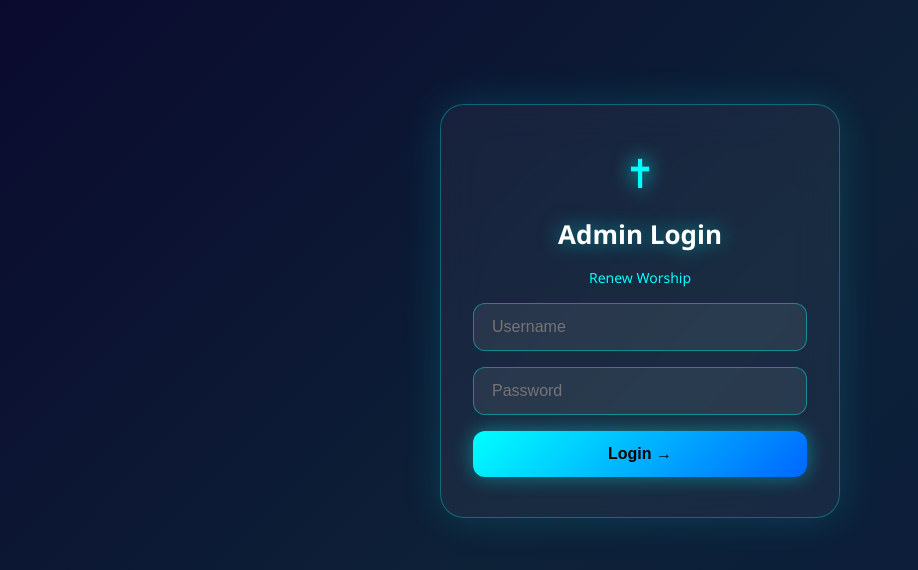
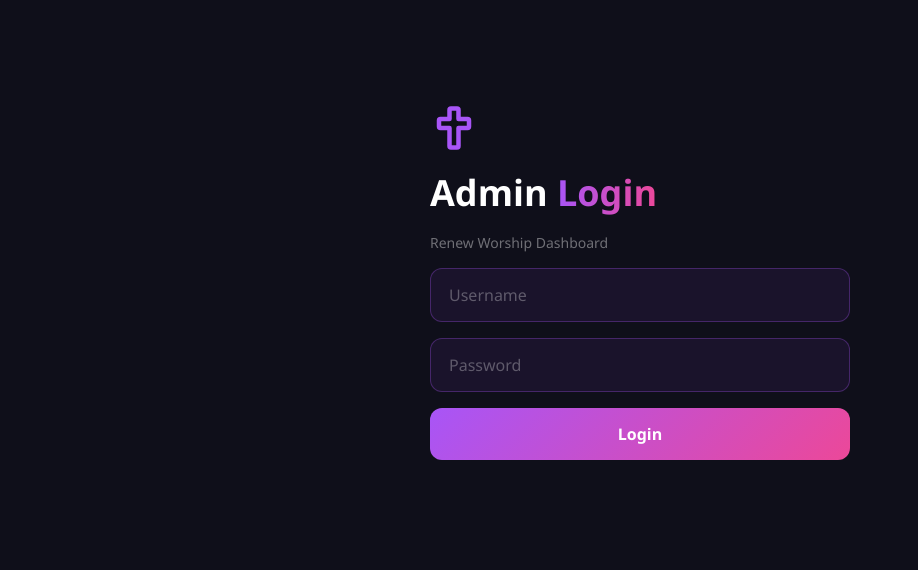
Before and after one commit to Evanjosephj/renew-worship, a React (Create React App) app in the folder frontend/: page /Anandhkumarwc/admin in a window 1280 px wide. Shown: the top 570 px of the page, without its empty margins (0-918 px from the left). Built offline with nearby package versions, Linux system fonts and the light colour scheme.

Commit message:
prevent duplicate registrations

```diff
--- a/frontend/src/pages/AdminPanel.js
+++ b/frontend/src/pages/AdminPanel.js
@@ -1,11 +1,14 @@
-import React, { useState, useEffect, useCallback  } from 'react';
+import React, { useState, useEffect, useCallback } from 'react';
 import axios from 'axios';
+import { PiCrossBold } from 'react-icons/pi';
+import { RiSearchLine, RiLogoutBoxLine, RiRefreshLine, RiUserLine, RiMenLine, RiWomenLine, RiWhatsappLine, RiMailLine } from 'react-icons/ri';
 
 export default function AdminPanel() {
   const [username, setUsername] = useState('');
   const [password, setPassword] = useState('');
   const [token, setToken] = useState(localStorage.getItem('adminToken') || '');
   const [data, setData] = useState([]);
+  const [search, setSearch] = useState('');
   const [error, setError] = useState('');
   const [loading, setLoading] = useState(false);
 
@@ -48,48 +51,146 @@
 
   const formatDate = (date) => new Date(date).toLocaleString('en-IN');
 
+  const filtered = data.filter(r =>
+    r.name.toLowerCase().includes(search.toLowerCase()) ||
+    r.phone.includes(search)
+  );
+
+  const totalMale = data.filter(r => r.gender === 'Male').length;
+  const totalFemale = data.filter(r => r.gender === 'Female').length;
+  const totalWhatsapp = data.filter(r => r.updatePreference === 'whatsapp' || r.updatePreference === 'both').length;
+  const totalEmail = data.filter(r => r.updatePreference === 'email' || r.updatePreference === 'both').length;
+
   // LOGIN PAGE
   if (!token) return (
     <div style={styles.bg}>
+      <style>{`
+        * { box-sizing: border-box; }
+        input, button { font-family: inherit; }
+        input::placeholder { color: rgba(255,255,255,0.3); }
+        input:focus { border-color: #a855f7 !important; outline: none; }
+        @media (max-width: 480px) {
+          .login-title { font-size: 28px !important; }
+        }
+      `}</style>
       <div style={styles.loginCard}>
-        <div style={styles.cross}>✝</div>
-        <h1 style={styles.title}>Admin Login</h1>
-        <p style={styles.subtitle}>Renew Worship</p>
-        <input style={styles.input} placeholder="Username"
-          value={username} onChange={e => setUsername(e.target.value)} />
-        <input style={styles.input} placeholder="Password" type="password"
-          value={password} onChange={e => setPassword(e.target.value)}
-          onKeyDown={e => e.key === 'Enter' && handleLogin()} />
+        <PiCrossBold size={48} color="#a855f7" />
+        <h1 className="login-title" style={styles.loginTitle}>
+          Admin <span style={styles.grad}>Login</span>
+        </h1>
+        <p style={styles.loginSub}>Renew Worship Dashboard</p>
+        <input
+          style={styles.input}
+          placeholder="Username"
+          value={username}
+          onChange={e => setUsername(e.target.value)}
+        />
+        <input
+          style={styles.input}
+          placeholder="Password"
+          type="password"
+          value={password}
+          onChange={e => setPassword(e.target.value)}
+          onKeyDown={e => e.key === 'Enter' && handleLogin()}
+        />
         {error && <p style={styles.error}>{error}</p>}
-        <button style={styles.btn} onClick={handleLogin}>Login →</button>
+        <button style={styles.btn} onClick={handleLogin}>Login</button>
       </div>
     </div>
   );
 
-  // ADMIN DASHBOARD
+  // DASHBOARD
   return (
     <div style={styles.bg}>
+      <style>{`
+        * { box-sizing: border-box; }
+        input, button { font-family: inherit; }
+        input::placeholder { color: rgba(255,255,255,0.3); }
+        input:focus { border-color: #a855f7 !important; outline: none; }
+        ::-webkit-scrollbar { width: 6px; height: 6px; }
+        ::-webkit-scrollbar-track { background: rgba(168,85,247,0.05); }
+        ::-webkit-scrollbar-thumb { background: rgba(168,85,247,0.3); border-radius: 4px; }
+        @media (max-width: 768px) {
+          .stat-grid { grid-template-columns: repeat(2, 1fr) !important; }
+          .dash-title { font-size: 22px !important; }
+          .top-bar { flex-direction: column !important; align-items: flex-start !important; gap: 12px !important; }
+        }
+        @media (max-width: 480px) {
+          .stat-grid { grid-template-columns: repeat(2, 1fr) !important; }
+        }
+      `}</style>
+
       <div style={styles.dashboard}>
 
         {/* Header */}
-        <div style={styles.header}>
-          <div>
-            <h1 style={styles.title}>✝ Renew Worship</h1>
-            <p style={styles.subtitle}>Registration Dashboard</p>
+        <div className="top-bar" style={styles.topBar}>
+          <div style={styles.topLeft}>
+            <PiCrossBold size={28} color="#a855f7" />
+            <div>
+              <h1 className="dash-title" style={styles.dashTitle}>
+                Renew <span style={styles.grad}>Worship</span>
+              </h1>
+              <p style={styles.dashSub}>Registration Dashboard</p>
+            </div>
           </div>
-          <div style={styles.headerRight}>
-            <div style={styles.badge}>{data.length} Registered</div>
-            <button style={styles.logoutBtn} onClick={handleLogout}>Logout</button>
+          <div style={styles.topRight}>
+            <button style={styles.refreshBtn} onClick={fetchData}>
+              <RiRefreshLine size={18} />
+              {loading ? 'Loading...' : 'Refresh'}
+            </button>
+            <button style={styles.logoutBtn} onClick={handleLogout}>
+              <RiLogoutBoxLine size={18} />
+              Logout
+            </button>
           </div>
         </div>
 
-        {/* Refresh Button */}
-        <button style={styles.refreshBtn} onClick={fetchData}>
-          🔄 Refresh Data
-        </button>
+        {/* Stat Cards */}
+        <div className="stat-grid" style={styles.statGrid}>
+          <div style={styles.statCard}>
+            <RiUserLine size={24} color="#a855f7" />
+            <div style={styles.statNum}>{data.length}</div>
+            <div style={styles.statLabel}>Total</div>
+          </div>
+          <div style={styles.statCard}>
+            <RiMenLine size={24} color="#60a5fa" />
+            <div style={styles.statNum}>{totalMale}</div>
+            <div style={styles.statLabel}>Male</div>
+          </div>
+          <div style={styles.statCard}>
+            <RiWomenLine size={24} color="#ec4899" />
+            <div style={styles.statNum}>{totalFemale}</div>
+            <div style={styles.statLabel}>Female</div>
+          </div>
+          <div style={styles.statCard}>
+            <RiWhatsappLine size={24} color="#25D366" />
+            <div style={styles.statNum}>{totalWhatsapp}</div>
+            <div style={styles.statLabel}>WhatsApp</div>
+          </div>
+          <div style={styles.statCard}>
+            <RiMailLine size={24} color="#f59e0b" />
+            <div style={styles.statNum}>{totalEmail}</div>
+            <div style={styles.statLabel}>Email</div>
+          </div>
+        </div>
 
-        {loading && <p style={styles.subtitle}>Loading...</p>}
+        {/* Search */}
+        <div style={styles.searchWrap}>
+          <RiSearchLine size={18} color="#a855f7" style={styles.searchIcon} />
+          <input
+            style={styles.searchInput}
+            placeholder="Search by name or phone..."
+            value={search}
+            onChange={e => setSearch(e.target.value)}
+          />
+        </div>
+
         {error && <p style={styles.error}>{error}</p>}
+
+        {/* Results count */}
+        <p style={styles.resultCount}>
+          Showing <span style={{ color: '#a855f7', fontWeight: 700 }}>{filtered.length}</span> of {data.length} registrations
+        </p>
 
         {/* Table */}
         <div style={styles.tableWrapper}>
@@ -102,30 +203,53 @@
               </tr>
             </thead>
             <tbody>
-              {data.length === 0 ? (
+              {filtered.length === 0 ? (
                 <tr>
-                  <td colSpan="9" style={{ ...styles.td, textAlign: 'center', color: 'rgba(255,255,255,0.4)' }}>
-                    No registrations yet
+                  <td colSpan="9" style={{ ...styles.td, textAlign: 'center', color: 'rgba(255,255,255,0.3)', padding: '40px' }}>
+                    No registrations found
                   </td>
                 </tr>
               ) : (
-                data.map((row, i) => (
-                  <tr key={row._id} style={i % 2 === 0 ? styles.trEven : styles.trOdd}>
+                filtered.map((row, i) => (
+                  <tr key={row._id}
+                    style={{ background: i % 2 === 0 ? 'rgba(168,85,247,0.03)' : 'transparent' }}
+                    onMouseEnter={e => e.currentTarget.style.background = 'rgba(168,85,247,0.08)'}
+                    onMouseLeave={e => e.currentTarget.style.background = i % 2 === 0 ? 'rgba(168,85,247,0.03)' : 'transparent'}
+                  >
                     <td style={styles.td}>{i + 1}</td>
-                    <td style={styles.td}>{row.name}</td>
-                    <td style={styles.td}>{row.gender}</td>
+                    <td style={{ ...styles.td, fontWeight: 600, color: '#fff' }}>{row.name}</td>
+                    <td style={styles.td}>
+                      <span style={{
+                        ...styles.badge,
+                        background: row.gender === 'Male' ? 'rgba(96,165,250,0.15)' : 'rgba(236,72,153,0.15)',
+                        color: row.gender === 'Male' ? '#60a5fa' : '#ec4899',
+                        border: `1px solid ${row.gender === 'Male' ? 'rgba(96,165,250,0.3)' : 'rgba(236,72,153,0.3)'}`,
+                      }}>
+                        {row.gender}
+                      </span>
+                    </td>
                     <td style={styles.td}>{row.phone}</td>
                     <td style={styles.td}>
-                      <span style={row.whatsapp ? styles.yes : styles.no}>
-                        {row.whatsapp ? '✅ ' + row.whatsapp : '❌ No'}
-                      </span>
+                      {row.whatsapp
+                        ? <span style={{ color: '#25D366', fontWeight: 600, display: 'flex', alignItems: 'center', gap: 4 }}>
+                            <RiWhatsappLine size={14} /> {row.whatsapp}
+                          </span>
+                        : <span style={{ color: 'rgba(255,255,255,0.2)' }}>—</span>
+                      }
                     </td>
-                    <td style={styles.td}>{row.email || '—'}</td>
+                    <td style={styles.td}>
+                      {row.email
+                        ? <span style={{ color: '#f59e0b', fontSize: 12 }}>{row.email}</span>
+                        : <span style={{ color: 'rgba(255,255,255,0.2)' }}>—</span>
+                      }
+                    </td>
                     <td style={styles.td}>
                       <span style={styles.prefBadge}>{row.updatePreference}</span>
                     </td>
-                    <td style={styles.td}>{row.message || '—'}</td>
-                    <td style={styles.td}>{formatDate(row.registeredDate)}</td>
+                    <td style={{ ...styles.td, maxWidth: 160, overflow: 'hidden', textOverflow: 'ellipsis', whiteSpace: 'nowrap' }}>
+                      {row.message || <span style={{ color: 'rgba(255,255,255,0.2)' }}>—</span>}
+                    </td>
+                    <td style={{ ...styles.td, whiteSpace: 'nowrap', fontSize: 12 }}>{formatDate(row.registeredDate)}</td>
                   </tr>
                 ))
               )}
@@ -140,78 +264,218 @@
 const styles = {
   bg: {
     minHeight: '100vh',
-    background: 'linear-gradient(135deg, #0a0a2e 0%, #0d2137 50%, #0a1a3e 100%)',
-    padding: 24, display: 'flex', alignItems: 'flex-start', justifyContent: 'center'
+    background: '#0f0f1a',
+    padding: '24px 20px',
+    display: 'flex',
+    alignItems: 'flex-start',
+    justifyContent: 'center',
   },
   loginCard: {
-    marginTop: 80, background: 'rgba(255,255,255,0.05)', backdropFilter: 'blur(20px)',
-    border: '1.5px solid rgba(0,255,255,0.3)', borderRadius: 24,
-    padding: '40px 32px', width: '100%', maxWidth: 400,
-    display: 'flex', flexDirection: 'column', gap: 16, alignItems: 'center',
-    boxShadow: '0 0 40px rgba(0,255,255,0.15)'
+    marginTop: 80,
+    display: 'flex',
+    flexDirection: 'column',
+    alignItems: 'flex-start',
+    gap: 16,
+    width: '100%',
+    maxWidth: 420,
   },
-  dashboard: { width: '100%', maxWidth: 1200 },
-  header: {
-    display: 'flex', justifyContent: 'space-between', alignItems: 'center',
-    marginBottom: 24, flexWrap: 'wrap', gap: 12
+  loginTitle: {
+    fontSize: 36,
+    fontWeight: 800,
+    color: '#fff',
+    margin: 0,
   },
-  headerRight: { display: 'flex', gap: 12, alignItems: 'center' },
-  cross: { fontSize: 40, color: '#00ffff', textShadow: '0 0 20px #00ffff' },
-  title: {
-    fontSize: 26, fontWeight: 800, color: '#fff',
-    textShadow: '0 0 20px rgba(0,255,255,0.5)'
+  loginSub: {
+    color: 'rgba(255,255,255,0.4)',
+    fontSize: 14,
+    margin: 0,
   },
-  subtitle: { color: '#00ffff', fontSize: 14 },
-  badge: {
-    background: 'linear-gradient(135deg, #00ffff, #0066ff)',
-    color: '#000', fontWeight: 700, padding: '6px 16px',
-    borderRadius: 20, fontSize: 14
+  grad: {
+    background: 'linear-gradient(90deg, #a855f7, #ec4899)',
+    WebkitBackgroundClip: 'text',
+    WebkitTextFillColor: 'transparent',
   },
   input: {
-    width: '100%', padding: '14px 18px', borderRadius: 12,
-    border: '1.5px solid rgba(0,255,255,0.4)',
-    background: 'rgba(255,255,255,0.07)', color: '#fff',
-    fontSize: 16, outline: 'none'
+    width: '100%',
+    padding: '15px 18px',
+    borderRadius: 12,
+    border: '1px solid rgba(168,85,247,0.3)',
+    background: 'rgba(168,85,247,0.08)',
+    color: '#fff',
+    fontSize: 16,
+    outline: 'none',
   },
   btn: {
-    width: '100%', padding: '14px', borderRadius: 12, border: 'none',
-    cursor: 'pointer', background: 'linear-gradient(135deg, #00ffff, #0066ff)',
-    color: '#000', fontWeight: 700, fontSize: 16,
-    boxShadow: '0 0 20px rgba(0,255,255,0.4)'
+    width: '100%',
+    padding: '15px',
+    borderRadius: 12,
+    border: 'none',
+    cursor: 'pointer',
+    background: 'linear-gradient(135deg, #a855f7, #ec4899)',
+    color: '#fff',
+    fontWeight: 700,
+    fontSize: 16,
+  },
+  error: {
+    color: '#f87171',
+    fontSize: 13,
+    margin: 0,
+  },
+  dashboard: {
+    width: '100%',
+    maxWidth: 1300,
+  },
+  topBar: {
+    display: 'flex',
+    justifyContent: 'space-between',
+    alignItems: 'center',
+    marginBottom: 28,
+    gap: 16,
+  },
+  topLeft: {
+    display: 'flex',
+    alignItems: 'center',
+    gap: 14,
+  },
+  dashTitle: {
+    fontSize: 28,
+    fontWeight: 800,
+    color: '#fff',
+    margin: 0,
+  },
+  dashSub: {
+    color: 'rgba(255,255,255,0.35)',
+    fontSize: 13,
+    margin: 0,
+  },
+  topRight: {
+    display: 'flex',
+    gap: 10,
+    alignItems: 'center',
+  },
+  refreshBtn: {
+    padding: '10px 18px',
+    borderRadius: 10,
+    border: '1px solid rgba(168,85,247,0.3)',
+    cursor: 'pointer',
+    background: 'rgba(168,85,247,0.08)',
+    color: '#a855f7',
+    fontWeight: 600,
+    fontSize: 14,
+    display: 'flex',
+    alignItems: 'center',
+    gap: 6,
   },
   logoutBtn: {
-    padding: '8px 20px', borderRadius: 10, border: '1.5px solid rgba(0,255,255,0.4)',
-    cursor: 'pointer', background: 'transparent', color: '#00ffff', fontWeight: 600
+    padding: '10px 18px',
+    borderRadius: 10,
+    border: '1px solid rgba(236,72,153,0.3)',
+    cursor: 'pointer',
+    background: 'rgba(236,72,153,0.08)',
+    color: '#ec4899',
+    fontWeight: 600,
+    fontSize: 14,
+    display: 'flex',
+    alignItems: 'center',
+    gap: 6,
   },
-  refreshBtn: {
-    marginBottom: 16, padding: '10px 24px', borderRadius: 10,
-    border: '1.5px solid rgba(0,255,255,0.4)',
-    cursor: 'pointer', background: 'rgba(0,255,255,0.1)',
-    color: '#00ffff', fontWeight: 600, fontSize: 14
+  statGrid: {
+    display: 'grid',
+    gridTemplateColumns: 'repeat(5, 1fr)',
+    gap: 14,
+    marginBottom: 24,
+  },
+  statCard: {
+    padding: '20px 16px',
+    borderRadius: 14,
+    border: '1px solid rgba(168,85,247,0.2)',
+    background: 'rgba(168,85,247,0.06)',
+    display: 'flex',
+    flexDirection: 'column',
+    alignItems: 'flex-start',
+    gap: 8,
+  },
+  statNum: {
+    fontSize: 32,
+    fontWeight: 800,
+    color: '#fff',
+    lineHeight: 1,
+  },
+  statLabel: {
+    fontSize: 13,
+    color: 'rgba(255,255,255,0.4)',
+    fontWeight: 500,
+  },
+  searchWrap: {
+    position: 'relative',
+    marginBottom: 12,
+    width: '100%',
+    maxWidth: 400,
+  },
+  searchIcon: {
+    position: 'absolute',
+    left: 14,
+    top: '50%',
+    transform: 'translateY(-50%)',
+    pointerEvents: 'none',
+  },
+  searchInput: {
+    width: '100%',
+    padding: '12px 18px 12px 42px',
+    borderRadius: 10,
+    border: '1px solid rgba(168,85,247,0.3)',
+    background: 'rgba(168,85,247,0.08)',
+    color: '#fff',
+    fontSize: 15,
+    outline: 'none',
+    boxSizing: 'border-box',
+  },
+  resultCount: {
+    color: 'rgba(255,255,255,0.35)',
+    fontSize: 13,
+    marginBottom: 14,
   },
   tableWrapper: {
-    overflowX: 'auto', borderRadius: 16,
-    border: '1.5px solid rgba(0,255,255,0.2)',
-    boxShadow: '0 0 30px rgba(0,255,255,0.1)'
+    overflowX: 'auto',
+    borderRadius: 14,
+    border: '1px solid rgba(168,85,247,0.15)',
   },
-  table: { width: '100%', borderCollapse: 'collapse', minWidth: 900 },
+  table: {
+    width: '100%',
+    borderCollapse: 'collapse',
+    minWidth: 900,
+  },
   th: {
-    padding: '14px 16px', textAlign: 'left', color: '#00ffff',
-    fontWeight: 700, fontSize: 13,
-    background: 'rgba(0,255,255,0.1)',
-    borderBottom: '1.5px solid rgba(0,255,255,0.2)'
+    padding: '14px 16px',
+    textAlign: 'left',
+    color: 'rgba(255,255,255,0.4)',
+    fontWeight: 600,
+    fontSize: 12,
+    letterSpacing: 0.5,
+    textTransform: 'uppercase',
+    background: 'rgba(168,85,247,0.08)',
+    borderBottom: '1px solid rgba(168,85,247,0.15)',
+    whiteSpace: 'nowrap',
   },
   td: {
-    padding: '12px 16px', color: 'rgba(255,255,255,0.85)',
-    fontSize: 13, borderBottom: '1px solid rgba(255,255,255,0.05)'
+    padding: '14px 16px',
+    color: 'rgba(255,255,255,0.7)',
+    fontSize: 14,
+    borderBottom: '1px solid rgba(255,255,255,0.04)',
   },
-  trEven: { background: 'rgba(255,255,255,0.02)' },
-  trOdd: { background: 'rgba(0,255,255,0.03)' },
-  yes: { color: '#00ffcc', fontWeight: 600 },
-  no: { color: 'rgba(255,255,255,0.3)' },
+  badge: {
+    padding: '4px 10px',
+    borderRadius: 6,
+    fontSize: 12,
+    fontWeight: 600,
+  },
   prefBadge: {
-    background: 'rgba(0,255,255,0.15)', color: '#00ffff',
-    padding: '3px 10px', borderRadius: 8, fontSize: 12, fontWeight: 600
+    background: 'rgba(168,85,247,0.15)',
+    color: '#a855f7',
+    padding: '4px 10px',
+    borderRadius: 6,
+    fontSize: 12,
+    fontWeight: 600,
+    border: '1px solid rgba(168,85,247,0.25)',
   },
-  error: { color: '#ff6b6b', fontSize: 13, textAlign: 'center' }
 };
```
Also changed, not shown: frontend/src/pages/UserForm.js (+7 -3 lines), 1 other file (tests, documents, lock files or other folders).
